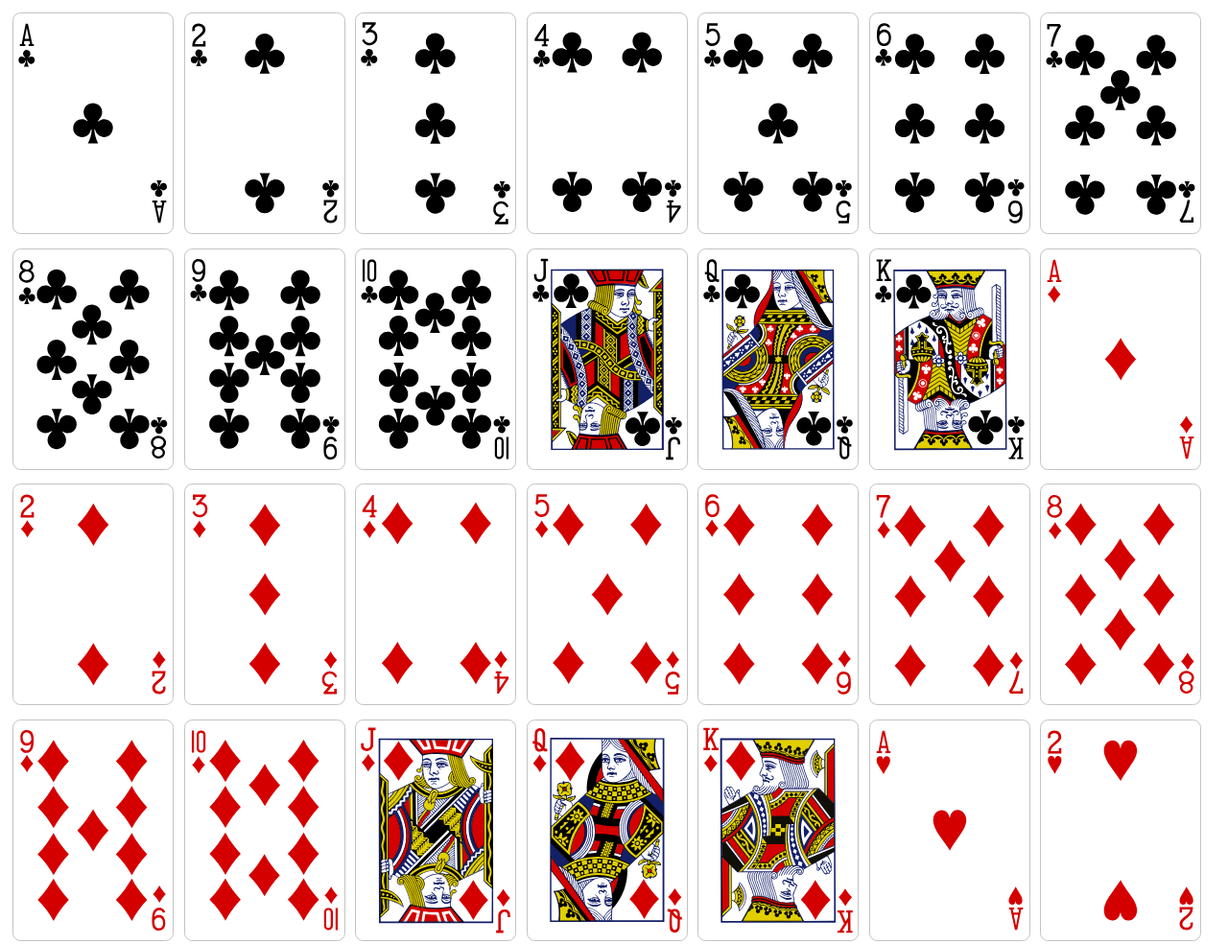
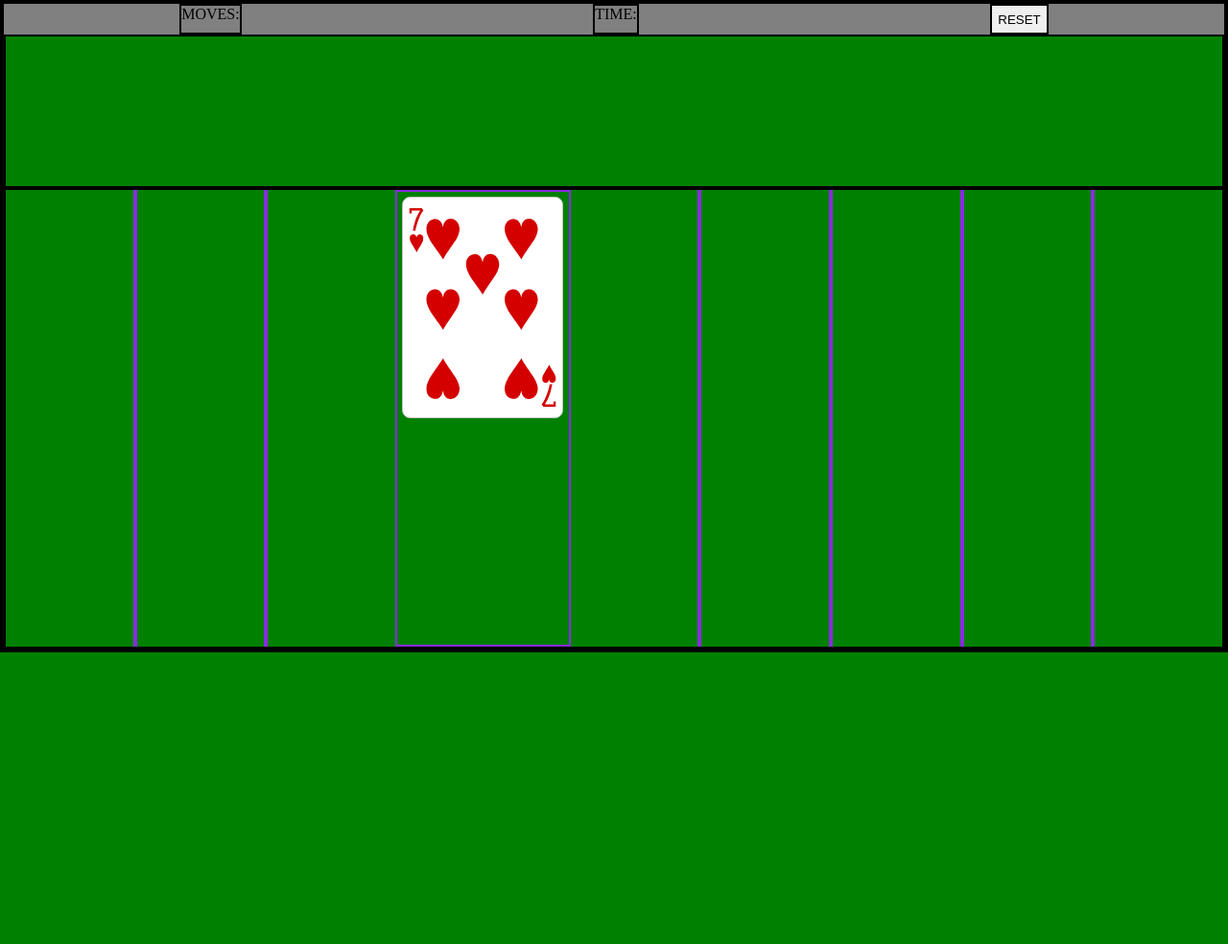
Before and after one commit to carldamey/solitaire, a plain HTML site: page index.html in a window 1280 px wide. Shown: the top 984 px of the page at 96% size. After the commit the page ends 800 px from the top, so only its background shows below. Drawn offline with Linux system fonts and the light colour scheme.

Commit message:
lays out more of baseline html and css

```diff
--- /dev/null
+++ b/css/style.css
@@ -0,0 +1,37 @@
+* {
+    box-sizing: border-box;
+    border: 2px solid black;
+}
+
+body {
+    background-color: green;
+    margin: 0;
+    padding: 0;
+}
+
+#menu-bar {
+    display: flex;
+    justify-content: space-around;
+    height: 4vmin;
+    background-color: gray;
+    padding: 0;
+    border: 0;
+    margin: 0;
+}
+
+#ace-piles {
+    display: flex;
+    height: 20vmin;
+}
+
+#tableau {
+    display: flex;
+    height: 60vmin;
+    justify-content: space-evenly;
+}
+
+.column {
+    display: flex;
+    flex-direction: column;
+    border-color: blueviolet;
+}
--- a/index.html
+++ b/index.html
@@ -4,14 +4,27 @@
   <meta charset="utf-8">
   <title>Solitaire</title>
   <link rel="stylesheet" href="/css/card-starter-master/dist/css/cardstarter.css">
+  <link rel="stylesheet" href="/css/style.css">
   <script defer src="./js/script.js"></script>
 </head>
 
 <body>
-  <div id="cards">
+  <div id="menu-bar">
+    <span id="moves">MOVES:</span>
+    <span id="timer">TIME:</span>
+    <button>RESET</button>
+  </div>
+  <div id="ace-piles"></div>
+  <div id="tableau">
+    <div class="column" id="col0"></div>
+    <div class="column" id="col1"></div>
+    <div class="column" id="col2"><div class="card xlarge h7"></div></div>
+    <div class="column" id="col3"></div>
+    <div class="column" id="col4"></div>
+    <div class="column" id="col5"></div>
+    <div class="column" id="col6"></div>
+  </div>
+  <div id="cards" hidden>
   </div>
 </body>
 </html>
-
-
-// s
--- a/js/script.js
+++ b/js/script.js
@@ -22,6 +22,7 @@ function init() {
     for (let i = 0; i <=12; i++) {
       SUITS[suit] === "c" || SUITS[suit] === "s" ? color = "black" : color = "red"
       deck.push({suit: SUITS[suit], rank: RANKS[i], color,})
+      // Add card element to the DOM
       const cardEl = document.createElement("div")
       cardEl.classList.add("card", "xlarge", `${SUITS[suit]}${RANKS[i]}`)
       cardsDiv.appendChild(cardEl)
```
